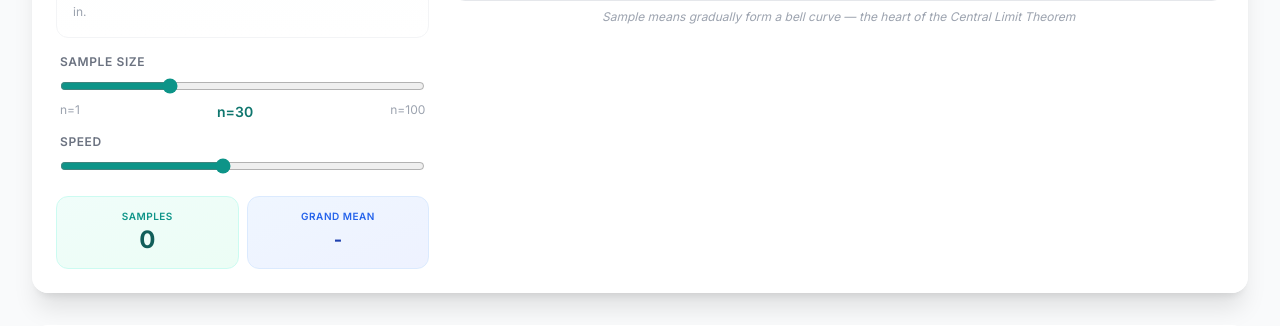
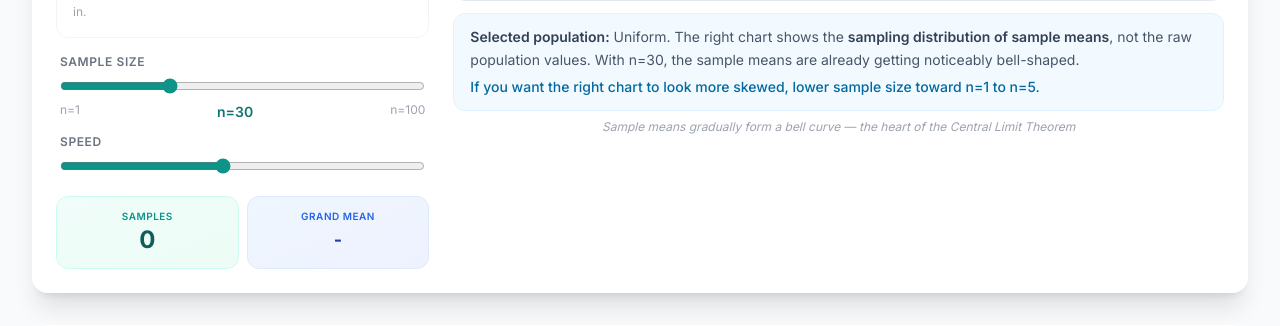
Before and after one commit to dayaniravi123/DentStat, a Django app: page / in a window 1280 px wide. Shown: the part 1335-1661 px from the top of the page. Run offline with Django 4.2, Linux system fonts and the light colour scheme; some libraries are stand-ins or nearby versions.

Commit message:
"Fix bug in graph"

```diff
--- a/static/js/script.js
+++ b/static/js/script.js
@@ -1037,12 +1037,49 @@ function drawPopulationDistribution() {
 function updateCLTDistribution() {
     drawPopulationDistribution();
     resetCLT();
+    updateCLTNote();
 }
 
 function updateCLTParams() {
     const n = document.getElementById('clt-n').value;
     document.getElementById('clt-n-val').textContent = `n=${n}`;
     simState.centralLimit.sampleSize = parseInt(n);
+    updateCLTNote();
+}
+
+function updateCLTNote() {
+    const note = document.getElementById('clt-sampling-note');
+    const distributionSelect = document.getElementById('clt-distribution');
+    const sampleSlider = document.getElementById('clt-n');
+    if (!note || !distributionSelect || !sampleSlider) return;
+
+    const type = distributionSelect.value;
+    const n = parseInt(sampleSlider.value, 10);
+    const labels = {
+        uniform: 'Uniform',
+        exponential: 'Exponential',
+        bimodal: 'Bimodal',
+        dental: 'Dental DMFT'
+    };
+    const selectedLabel = labels[type] || 'Selected';
+
+    let detail;
+    if (n <= 3) {
+        detail = `With n=${n}, the right chart still keeps a lot of the ${selectedLabel.toLowerCase()} shape.`;
+    } else if (n <= 15) {
+        detail = `With n=${n}, the right chart starts smoothing out, but you can still see the influence of the ${selectedLabel.toLowerCase()} population.`;
+    } else if (n <= 40) {
+        detail = `With n=${n}, the sample means are already getting noticeably bell-shaped.`;
+    } else {
+        detail = `With n=${n}, it is expected to look close to a bell curve even when the original population is ${selectedLabel.toLowerCase()}.`;
+    }
+
+    note.innerHTML = `
+        <span class="font-semibold text-slate-700">Selected population:</span> ${selectedLabel}.
+        The right chart shows the <span class="font-semibold text-slate-700">sampling distribution of sample means</span>, not the raw population values.
+        ${detail}
+        <span class="block mt-1 text-sky-700 font-medium">If you want the right chart to look more skewed, lower sample size toward n=1 to n=5.</span>
+    `;
 }
 
 // Helper: generate a standard normal random variable (Box-Muller)
@@ -1403,6 +1440,7 @@ function resetCLT() {
         ctx.clearRect(0, 0, canvas.width, canvas.height);
     }
 
+    updateCLTNote();
     lucide.createIcons();
 }
 
@@ -1790,6 +1828,7 @@ document.addEventListener('DOMContentLoaded', () => {
         setDifficulty('beginner');
         initializeCharts();
         initCLTCanvas();
+        updateCLTNote();
         initLLNChart();
     } catch (err) {
         // If some elements are missing, fail silently during partial renders
--- a/templates/index.html
+++ b/templates/index.html
@@ -195,6 +195,9 @@
                                     <p class="text-gray-400 text-xs mt-1">Watch the Central Limit Theorem in action</p>
                                 </div>
                             </div>
+                        </div>
+                        <div id="clt-sampling-note" class="mt-3 rounded-xl border border-sky-100 bg-sky-50/80 px-4 py-3 text-sm leading-relaxed text-slate-600">
+                            The right chart shows the <span class="font-semibold text-slate-700">sampling distribution of sample means</span>, not the raw population values.
                         </div>
                         <p class="text-xs text-gray-400 mt-2 text-center italic">Sample means gradually form a bell curve — the heart of the Central Limit Theorem</p>
                     </div>
```
